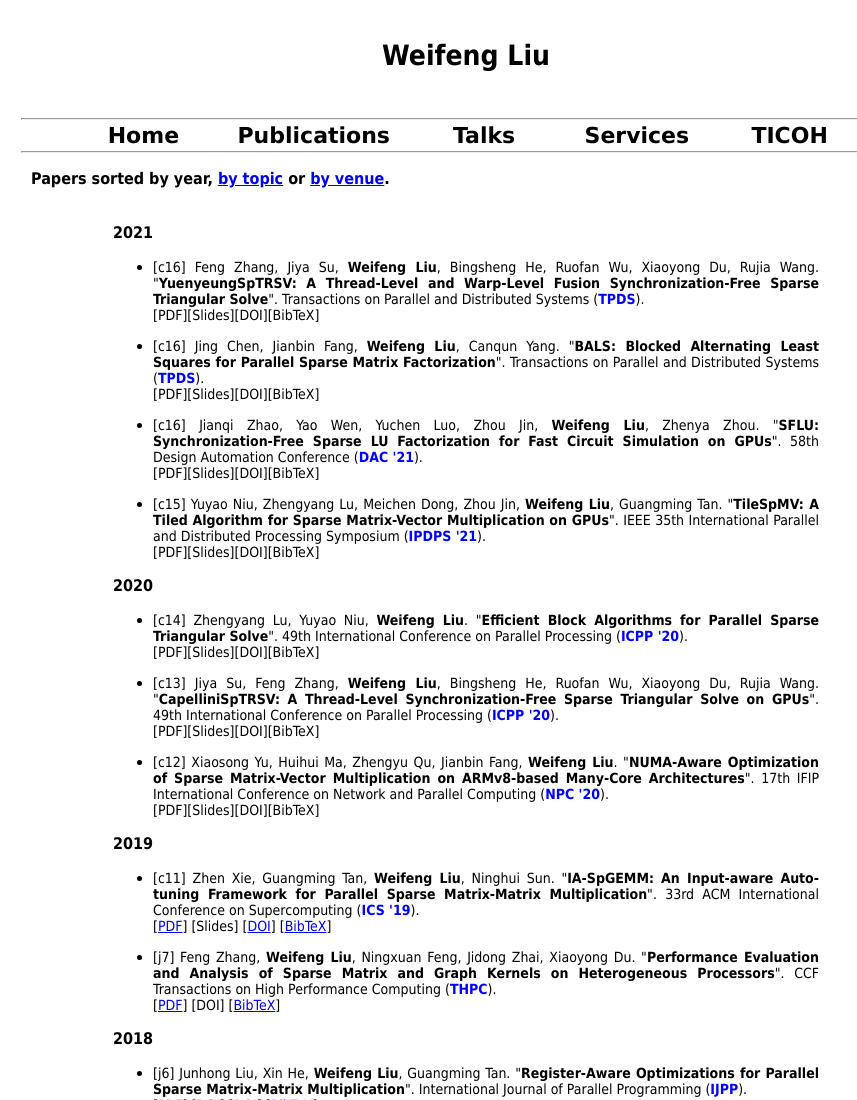
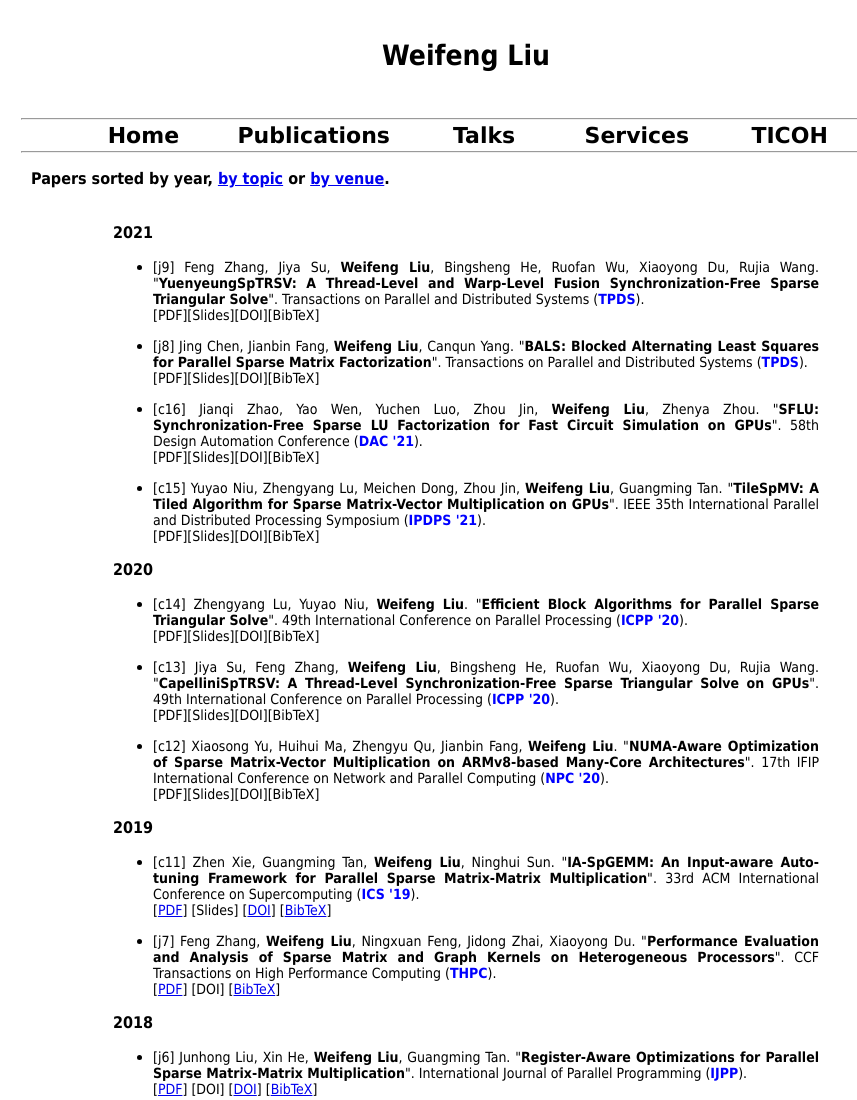
Before and after one commit to weifengliu-ssslab/weifengliu-ssslab.github.io, a plain HTML site: page papers_by_year.html in a window 1280 px wide. Shown: the top 1100 px of the page, without its empty margins (174-1031 px from the left). Drawn offline with Linux system fonts and the light colour scheme.

Commit message:
Update papers_by_year.html

```diff
--- a/papers_by_year.html
+++ b/papers_by_year.html
@@ -131,7 +131,7 @@ p.sansserif_text_small embold {
 
         <li>
         <div><p class="sansserif_text_small">
-        [c16]
+        [j9]
         Feng Zhang, Jiya Su, <embold>Weifeng Liu</embold>, Bingsheng He, Ruofan Wu, Xiaoyong Du, Rujia Wang.
         "<embold>YuenyeungSpTRSV: A Thread-Level and Warp-Level Fusion Synchronization-Free Sparse Triangular Solve</embold>".
         Transactions on Parallel and Distributed Systems
@@ -143,7 +143,7 @@ p.sansserif_text_small embold {
 
         <li>
         <div><p class="sansserif_text_small">
-        [c16]
+        [j8]
         Jing Chen, Jianbin Fang, <embold>Weifeng Liu</embold>, Canqun Yang.
         "<embold>BALS: Blocked Alternating Least Squares for Parallel Sparse Matrix Factorization</embold>".
         Transactions on Parallel and Distributed Systems
```
